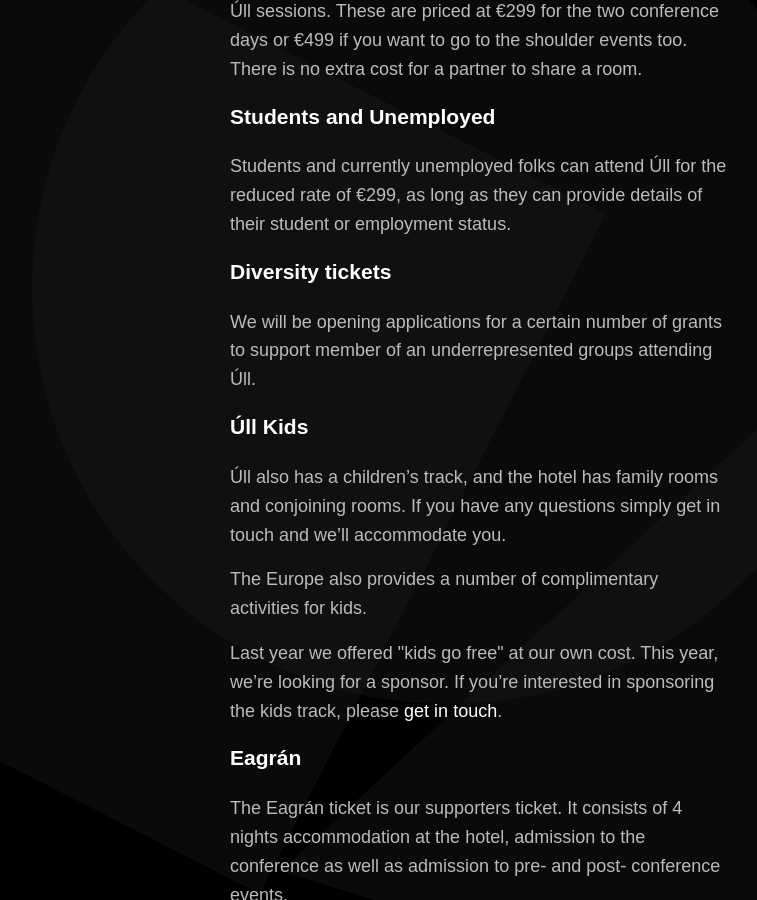
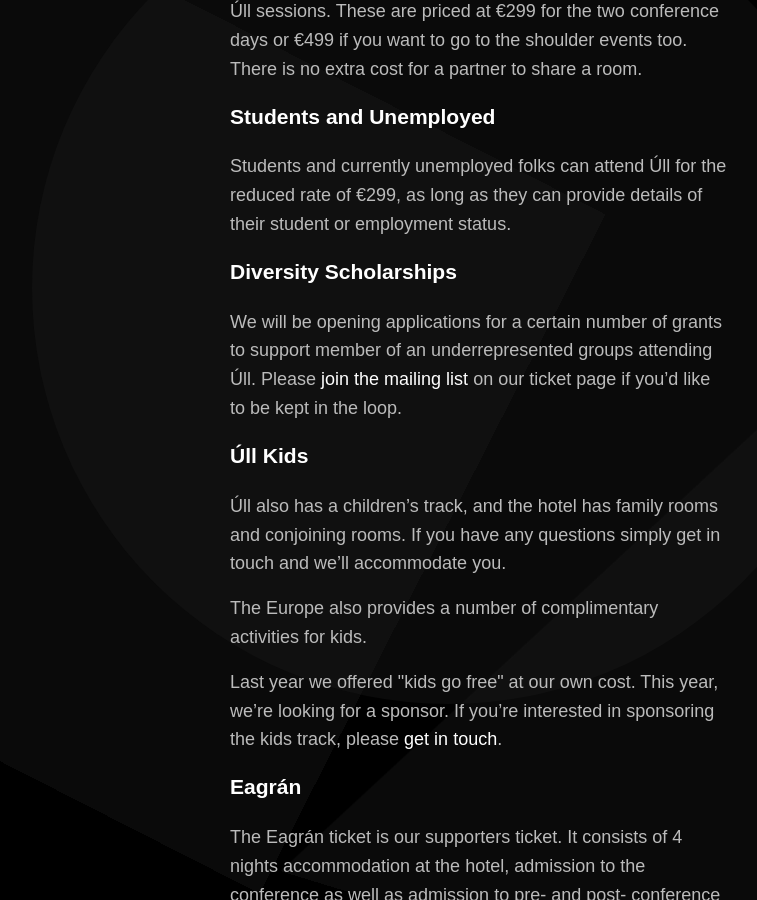
Before and after one commit to ullconf/2016, a Jekyll site: the page built from tickets.html, in a window 1280 px wide and 900 px high, scrolled down 2238 px. Shown: the whole window, without its empty margins (160-917 px from the left). Built offline with Jekyll 4.4.1, drawn with Linux system fonts in a browser that asks for light colours; a script that is not in the unit is left out.

Commit message:
scholarship

```diff
--- a/tickets.html
+++ b/tickets.html
@@ -103,9 +103,9 @@ slug: tickets
 
     <p>Students and currently unemployed folks can attend Úll for the reduced rate of €299, as long as they can provide details of their student or employment status.</p>
 
-    <h3>Diversity tickets</h3>
+    <h3>Diversity Scholarships</h3>
 
-    <p>We will be opening applications for a certain number of grants to support member of an underrepresented groups attending Úll.</p>
+    <p>We will be opening applications for a certain number of grants to support member of an underrepresented groups attending Úll. Please <a href="https://ti.to/ull/2016" target="_new">join the mailing list</a> on our ticket page if you’d like to be kept in the loop.</p>
 
     <h3>Úll Kids</h3>
 
```
